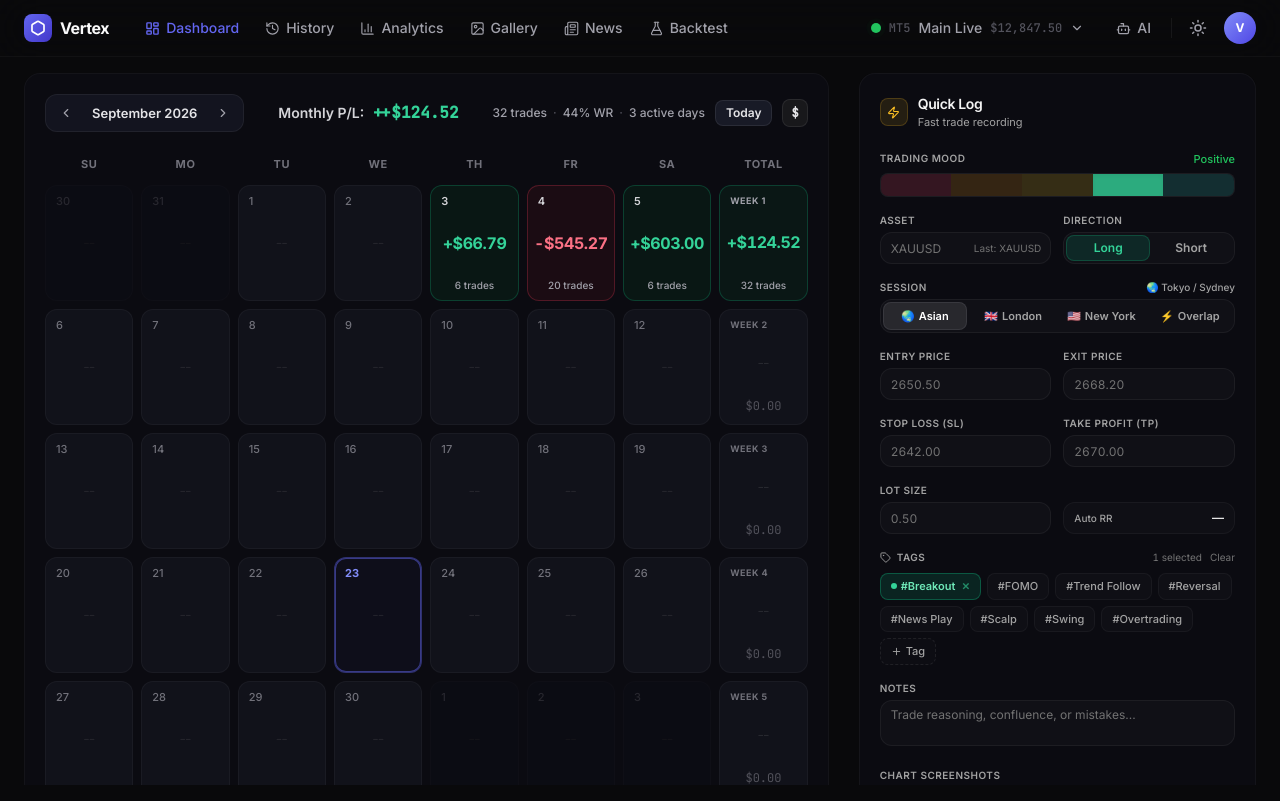
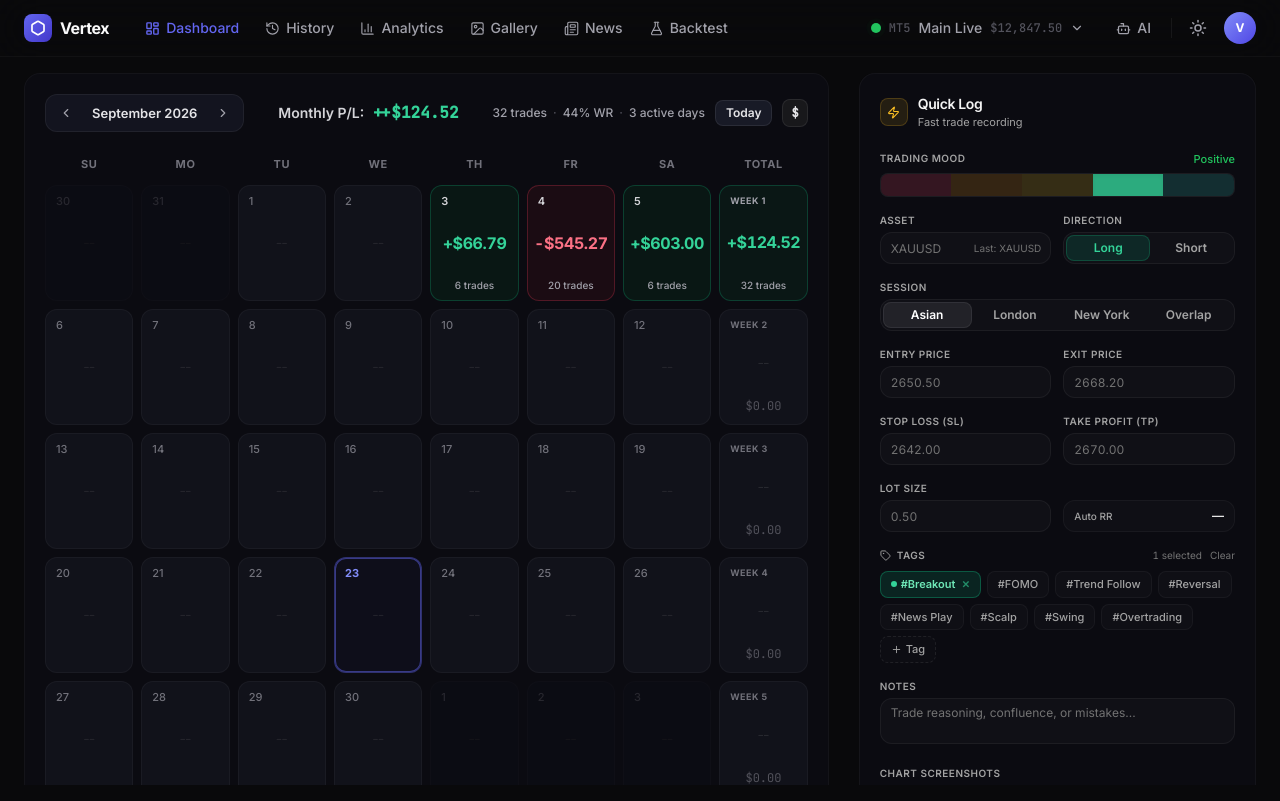
Before and after one commit to hyPe57/vertex, a Next.js app: page /dashboard in a window 1280 px wide. Built offline with nearby package versions, Linux system fonts and the light colour scheme.

Commit message:
style: ultra-clean minimal redesign for QuickLog session selector

```diff
--- a/src/components/dashboard/quick-log.tsx
+++ b/src/components/dashboard/quick-log.tsx
@@ -15,7 +15,6 @@ import {
   Check,
   Maximize2,
   Image as ImageIcon,
-  Globe,
 } from "lucide-react";
 
 interface AttachedImage {
@@ -34,11 +33,11 @@ function getDefaultSession(): Session {
   return "asian";
 }
 
-const SESSION_OPTIONS: { id: Session; label: string; flag: string }[] = [
-  { id: "asian", label: "Asian", flag: "🌏" },
-  { id: "london", label: "London", flag: "🇬🇧" },
-  { id: "new_york", label: "New York", flag: "🇺🇸" },
-  { id: "overlap", label: "Overlap", flag: "⚡" },
+const SESSION_OPTIONS: { id: Session; label: string }[] = [
+  { id: "asian", label: "Asian" },
+  { id: "london", label: "London" },
+  { id: "new_york", label: "New York" },
+  { id: "overlap", label: "Overlap" },
 ];
 
 const emotionColors = [
@@ -343,18 +342,10 @@ export function QuickLog() {
 
         {/* 3. Trading Session */}
         <div>
-          <div className="flex items-center justify-between mb-1">
-            <label className="block text-[10px] font-semibold uppercase tracking-wider text-neutral-400">
-              Session
-            </label>
-            <span className="text-[10px] text-neutral-400 font-medium">
-              {session === "asian" && "🌏 Tokyo / Sydney"}
-              {session === "london" && "🇬🇧 London"}
-              {session === "new_york" && "🇺🇸 New York"}
-              {session === "overlap" && "⚡ London + NY Overlap"}
-            </span>
-          </div>
-          <div className="grid grid-cols-4 gap-1 p-0.5 rounded-xl bg-white/[0.025] border border-white/[0.05]">
+          <label className="block text-[10px] font-semibold uppercase tracking-wider text-neutral-400 mb-1">
+            Session
+          </label>
+          <div className="flex h-8 rounded-xl p-0.5 bg-white/[0.025] border border-white/[0.05]">
             {SESSION_OPTIONS.map((item) => {
               const isSelected = session === item.id;
               return (
@@ -363,14 +354,13 @@ export function QuickLog() {
                   type="button"
                   onClick={() => setSession(item.id)}
                   className={cn(
-                    "h-7 rounded-lg text-xs font-semibold transition-all cursor-pointer flex items-center justify-center gap-1",
+                    "flex-1 rounded-lg text-xs font-semibold transition-all cursor-pointer text-center",
                     isSelected
-                      ? "bg-white/[0.1] text-white shadow-xs border border-white/[0.08]"
-                      : "text-neutral-400 hover:text-neutral-200 hover:bg-white/[0.02]"
+                      ? "bg-white/[0.08] text-white border border-white/[0.07] shadow-xs"
+                      : "text-neutral-400 hover:text-neutral-200"
                   )}
                 >
-                  <span className="text-[11px]">{item.flag}</span>
-                  <span className="text-[11px]">{item.label}</span>
+                  {item.label}
                 </button>
               );
             })}
```
